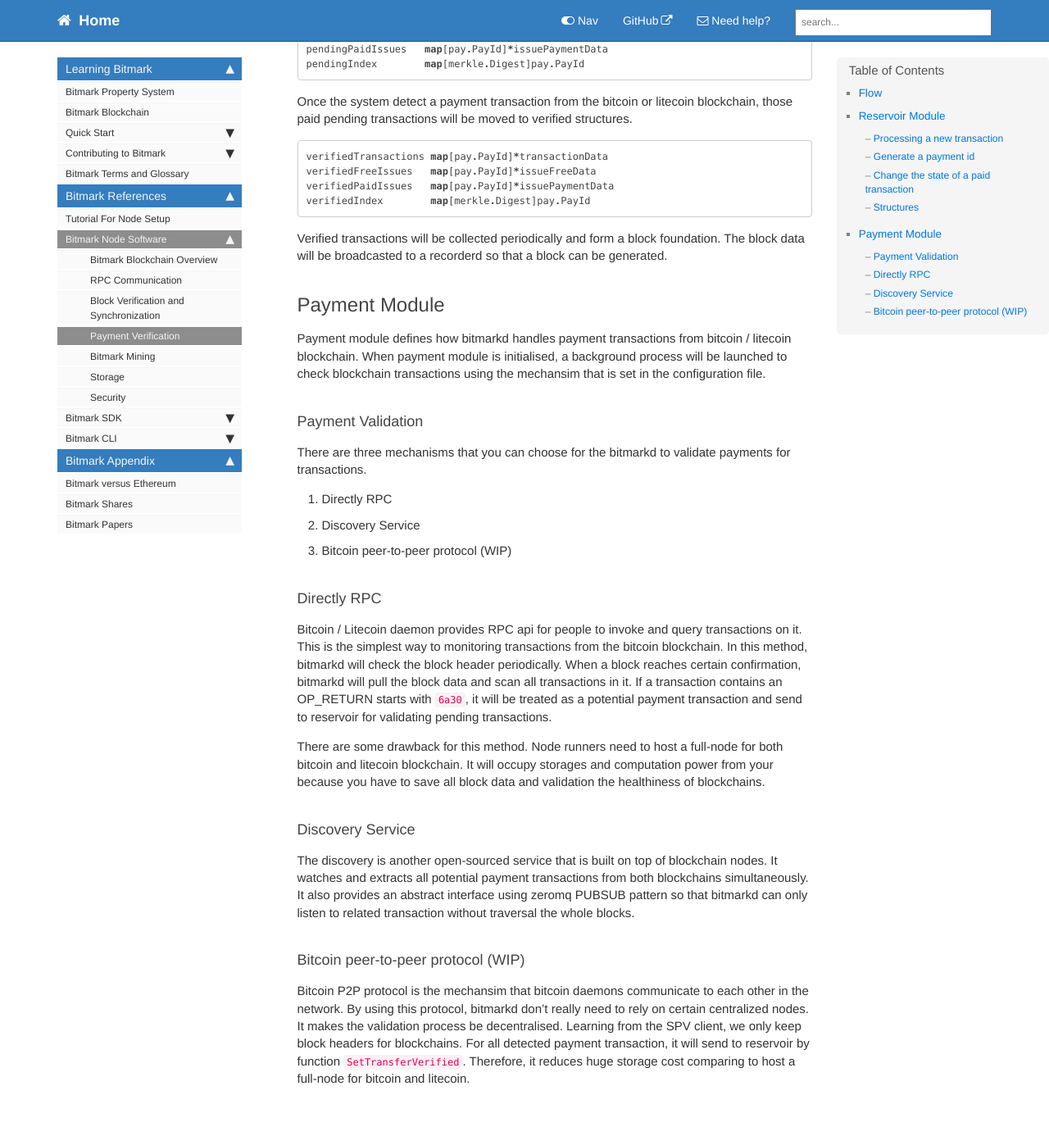
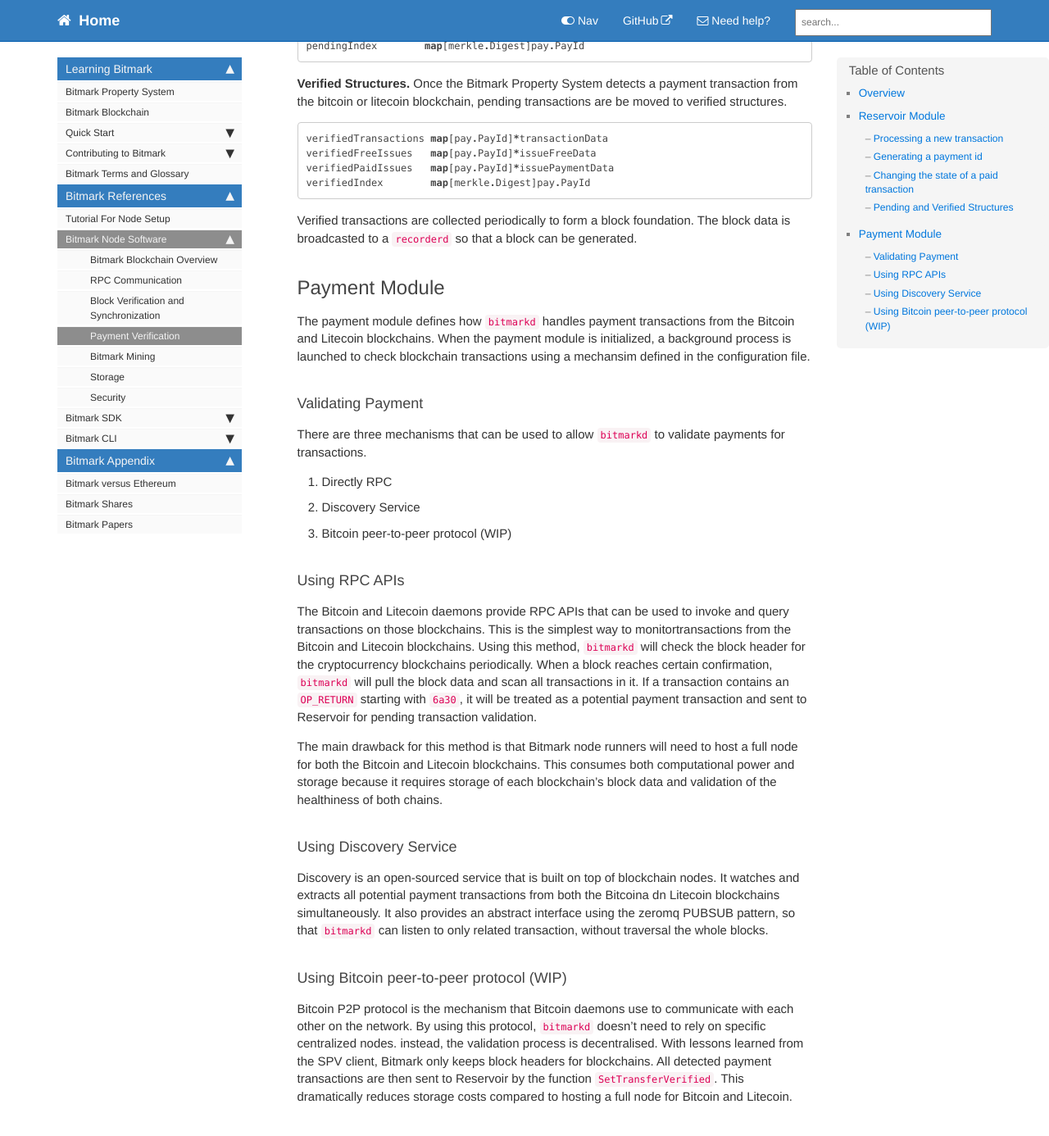
Before and after one commit to bitmark-inc/docs, a Jekyll site: the page built from pages/bitmark-references/bitmark-node-software/payment-verification.md, in a window 1280 px wide and 1400 px high, scrolled down 1307 px. Shown: the top 1386 px of the window at 82% size. Built offline with Jekyll 4.4.1, drawn with Linux system fonts in a browser that asks for light colours; comment, search, counter and statistics services are not loaded; some of the changed text lies outside the part shown.

Commit message:
Full edit

````diff
--- a/pages/bitmark-references/bitmark-node-software/payment-verification.md
+++ b/pages/bitmark-references/bitmark-node-software/payment-verification.md
@@ -9,40 +9,40 @@
 
 # Payment Verification
 
-In this section, we will introduce
+This section introduces:
 
-* How does the payment flow look like
-* How does bitmarkd validate a transaction which requires a payment from bitcoin / litecoin blockchain
+* What the Bitmark payment flow look like
+* How `bitmarkd` validates a transaction that requires a payment from the Bitcoin or Litecoin blockchain
 
-## Flow
+## Overview
 
-When a user submit a new transaction to the blockchain by RPC, bitmarkd will process it and return a transaction detail that inlcudes payment information.
+When a user submits a new transaction to the Bitmark blockchain by RPC, `bitmarkd` will process it and return transaction details that includes payment information.
 
-Someone needs to pay for the bitmark transaction by either bitcoin or litecoin blockchain according to the payment information. In the payment transaction, it must include the payment id by using `OP_RETURN` opcode.
+Someone needs to pay for the Bitmark transaction using either the Bitcoin or Litecoin blockchain, in accordance with the payment information. This transaction must include the payment id returned by `bitmarkd` as part of the cryptocurrency transaction's `OP_RETURN` opcode.
 
-Once bitmark blockchain detects a payment transaction from either blockchain, the target bitmark transaction will be marked as verified and wait for miners to put it into a block.
+Once the Bitmark blockchain detects a payment transaction from either blockchain, it marks the target Bitmark transaction as verified and waits for miners to put it into a block.
 
 ## Reservoir Module
 
-Reservoir is module that is used to validating and storing transactions.
+Reservoir is the module that is used for validating and storing transactions.
 
 ### Processing a new transaction
 
-When a new transaction is submitted to the blockchain by RPC, it will be processed either by `StoreIssues` or `StoreTransfer` according to the type of the transaction. The processing includes the transaction existence checking as well as generating a payment id which is bound to transactions from this request.
+When a new transaction is submitted to the Bitmark blockchain by RPC, it will be processed either by `StoreIssues` or `StoreTransfer`, according to the type of the transaction. This processing checks for the existence of the transaction and also generates a payment id.
 
-### Generate a payment id
+### Generating a payment id
 
-In the `StoreIssues` function, every issue transaction record in the request will be packed into a binary data. These packed data will be concatenated together and be hashed by SHA3 algorithem. The result of that hashing will become the payment id. `StoreTransfer` works in the same way. The only different is that there will be only one transaction record in a transfer request.
+The `StoreIssues` function packs issue records as binary data. This packed is concatenated together and hashed by the SHA3 algorithm. The result of that hashing becomes the payment id. `StoreTransfer` works in the same way for transfer records; The only difference is that there will only be one transaction record in a transfer request.
 
-### Change the state of a paid transaction
+### Changing the state of a paid transaction
 
-When bitmarkd detects a payment transaction from either blockchain, it will invoke function `SetTransferVerified` from reservoir. The target bitmark transaction will be marked as verified and wait for the miner to put it into a block.
+When `bitmarkd` detects a payment transaction from either blockchain, it invokes the function `SetTransferVerified` from Reservoir. The target Bitmark transaction is marked as verified and made available for miners to put it into a block.
 
-### Structures
+### Pending and Verified Structures
 
-In order to maintain all the transaction states in the bitmarkd, we use the following structures to manage all transactions in the bitmarkd.
+The following structures manage all of the payment-related transaction states in `bitmarkd`. They assist bitmarkd validating payments for transactions.
 
-First, when a transaction comes in, reservoir will check them and save them into pending structures. If it is a valid new transaction, it will be saved in `pendingIndex` with its transaction id as a key. Based on the types of transaction, it will also add another record with its payment id as key. These structures assist bitmarkd validating the payments for transactions.
+**Pending Stuctures.** When a transaction initially comes in, Reservoir checks it and saves it into pending structures. If it is a valid new transaction, it will be saved in `pendingIndex` with its transaction id as a key. Reservoir will also add another record with its payment id as key, based on the type of transaction.
 
 ```go
 pendingTransactions map[pay.PayId]*transactionPaymentData
@@ -51,7 +51,7 @@
 pendingIndex        map[merkle.Digest]pay.PayId
 ```
 
-Once the system detect a payment transaction from the bitcoin or litecoin blockchain, those paid pending transactions will be moved to verified structures.
+**Verified Structures.** Once the Bitmark Property System detects a payment transaction from the bitcoin or litecoin blockchain, pending transactions are be moved to verified structures.
 
 ```go
 verifiedTransactions map[pay.PayId]*transactionData
@@ -60,30 +60,30 @@
 verifiedIndex        map[merkle.Digest]pay.PayId
 ```
 
-Verified transactions will be collected periodically and form a block foundation. The block data will be broadcasted to a recorderd so that a block can be generated.
+Verified transactions are collected periodically to form a block foundation. The block data is broadcasted to a `recorderd` so that a block can be generated.
 
 ## Payment Module
 
-Payment module defines how bitmarkd handles payment transactions from bitcoin / litecoin blockchain. When payment module is initialised, a background process will be launched to check blockchain transactions using the mechansim that is set in the configuration file.
+The payment module defines how `bitmarkd` handles payment transactions from the Bitcoin and Litecoin blockchains. When the payment module is initialized, a background process is launched to check blockchain transactions using a mechansim defined in the configuration file.
 
-### Payment Validation
+### Validating Payment
 
-There are three mechanisms that you can choose for the bitmarkd to validate payments for transactions.
+There are three mechanisms that can be used to allow `bitmarkd` to validate payments for transactions.
 
 1. Directly RPC
 1. Discovery Service
 1. Bitcoin peer-to-peer protocol (WIP)
 
-### Directly RPC
+### Using RPC APIs
 
-Bitcoin / Litecoin daemon provides RPC api for people to invoke and query transactions on it. This is the simplest way to monitoring transactions from the bitcoin blockchain. In this method, bitmarkd will check the block header periodically. When a block reaches certain confirmation, bitmarkd will pull the block data and scan all transactions in it. If a transaction contains an OP_RETURN starts with `6a30`, it will be treated as a potential payment transaction and send to reservoir for validating pending transactions.
+The Bitcoin and Litecoin daemons provide RPC APIs that can be used to invoke and query transactions on those blockchains. This is the simplest way to monitortransactions from the Bitcoin and Litecoin blockchains. Using this method, `bitmarkd` will check the block header for the cryptocurrency blockchains periodically. When a block reaches certain confirmation, `bitmarkd` will pull the block data and scan all transactions in it. If a transaction contains an `OP_RETURN` starting with `6a30`, it will be treated as a potential payment transaction and sent to Reservoir for pending transaction validation.
 
-There are some drawback for this method. Node runners need to host a full-node for both bitcoin and litecoin blockchain. It will occupy storages and computation power from your because you have to save all block data and validation the healthiness of blockchains.
+The main drawback for this method is that Bitmark node runners will need to host a full node for both the Bitcoin and Litecoin blockchains. This consumes both computational power and storage because it requires storage of each blockchain's block data and validation of the healthiness of both chains.
 
-### Discovery Service
+### Using Discovery Service
 
-The discovery is another open-sourced service that is built on top of blockchain nodes. It watches and extracts all potential payment transactions from both blockchains simultaneously. It also provides an abstract interface using zeromq PUBSUB pattern so that bitmarkd can only listen to related transaction without traversal the whole blocks.
+Discovery is an open-sourced service that is built on top of blockchain nodes. It watches and extracts all potential payment transactions from both the Bitcoina dn Litecoin blockchains simultaneously. It also provides an abstract interface using the zeromq PUBSUB pattern, so that `bitmarkd` can listen to only related transaction, without traversal the whole blocks.
 
-### Bitcoin peer-to-peer protocol (WIP)
+### Using Bitcoin peer-to-peer protocol (WIP)
 
-Bitcoin P2P protocol is the mechansim that bitcoin daemons communicate to each other in the network. By using this protocol, bitmarkd don't really need to rely on certain centralized nodes. It makes the validation process be decentralised. Learning from the SPV client, we only keep block headers for blockchains. For all detected payment transaction, it will send to reservoir by function `SetTransferVerified`. Therefore, it reduces huge storage cost comparing to host a full-node for bitcoin and litecoin.
+Bitcoin P2P protocol is the mechanism that Bitcoin daemons use to communicate with each other on the network. By using this protocol, `bitmarkd` doesn't need to rely on specific centralized nodes. instead, the validation process is decentralised. With lessons learned from the SPV client, Bitmark only keeps block headers for blockchains. All detected payment transactions are then sent to Reservoir by the function `SetTransferVerified`. This dramatically reduces storage costs compared to hosting a full node for Bitcoin and Litecoin.
````
